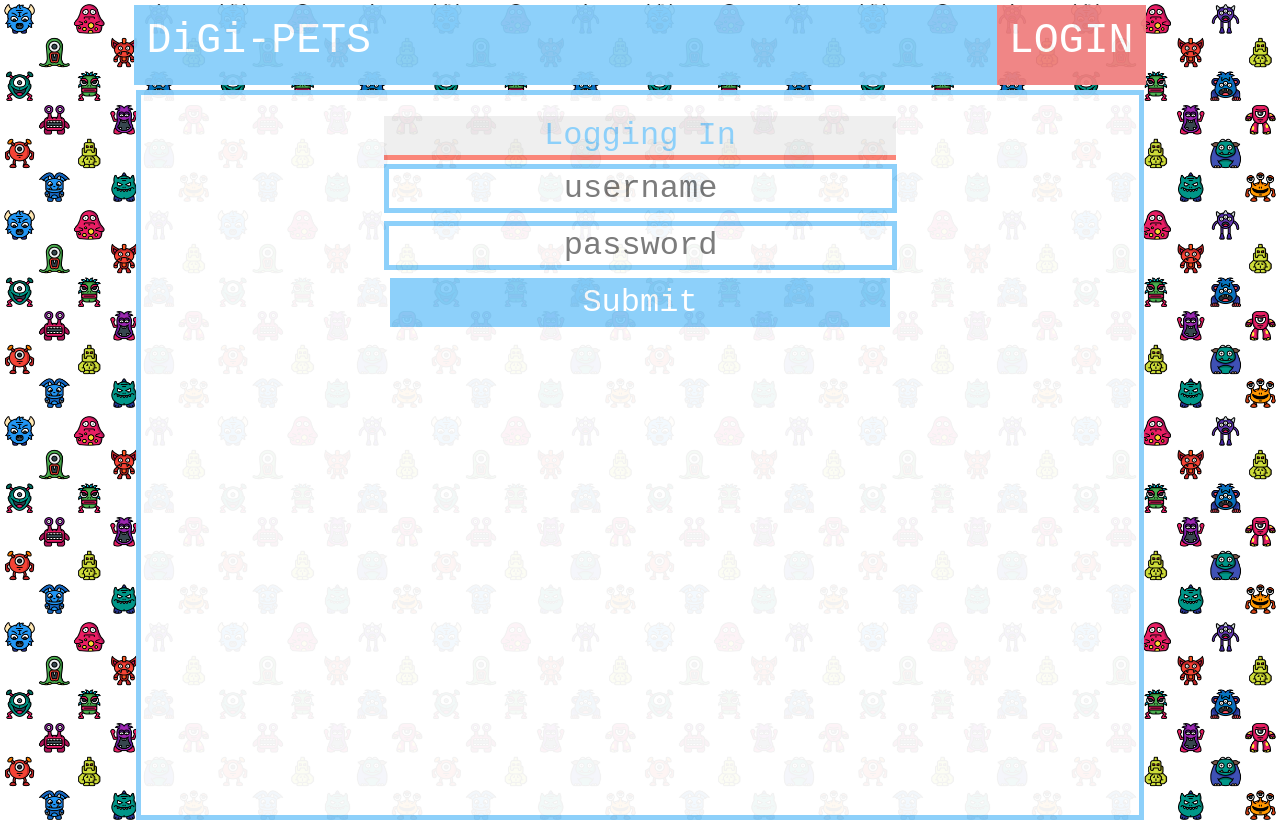
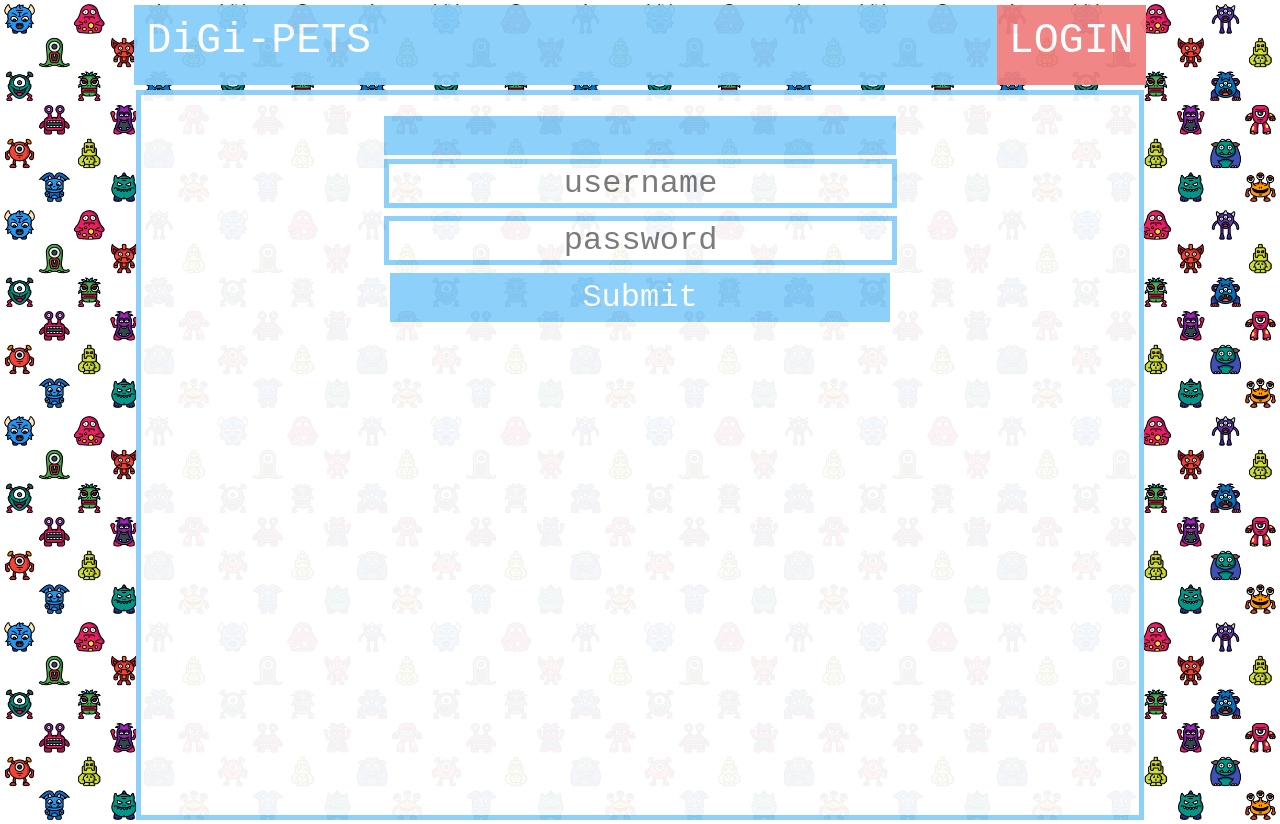
Before and after one commit to MichelleNguy/digi-pet-frontend, a React (Create React App) app: page /login in a window 1280 px wide. Built offline with nearby package versions, Linux system fonts and the light colour scheme; no server answers; a web font is replaced by a local one.

Commit message:
css change to make it more obvious that a button toggles sign-up and sign-in

```diff
--- a/src/App.css
+++ b/src/App.css
@@ -252,8 +252,7 @@ p {
   font-size: 2em;
   color: lightskyblue;
   text-align: center;
-  border-bottom: 5px solid salmon;
-  /* background-color: lightskyblue; */
+  background-color: lightskyblue;
   width: 40vw;
 }
 
```
